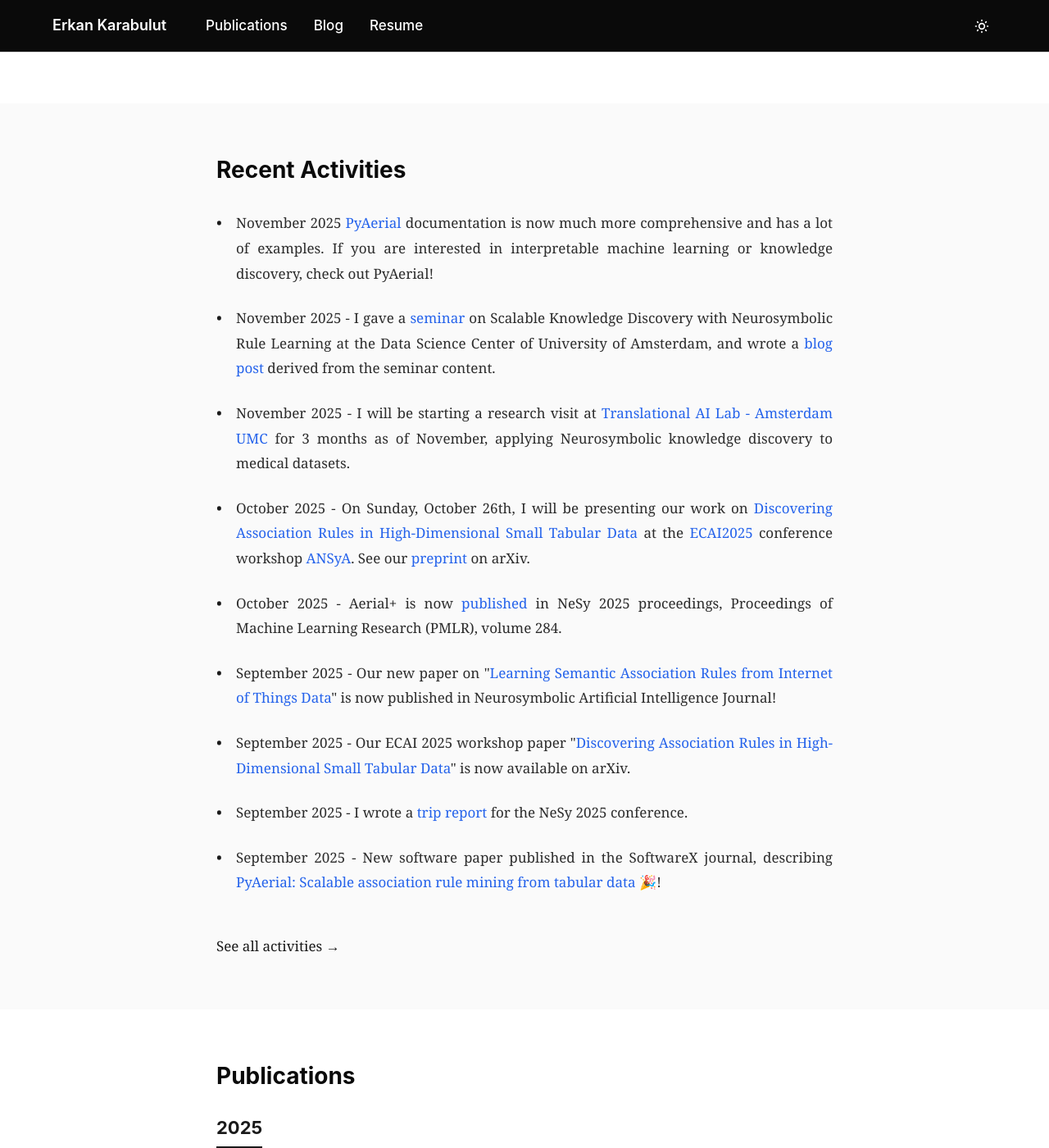
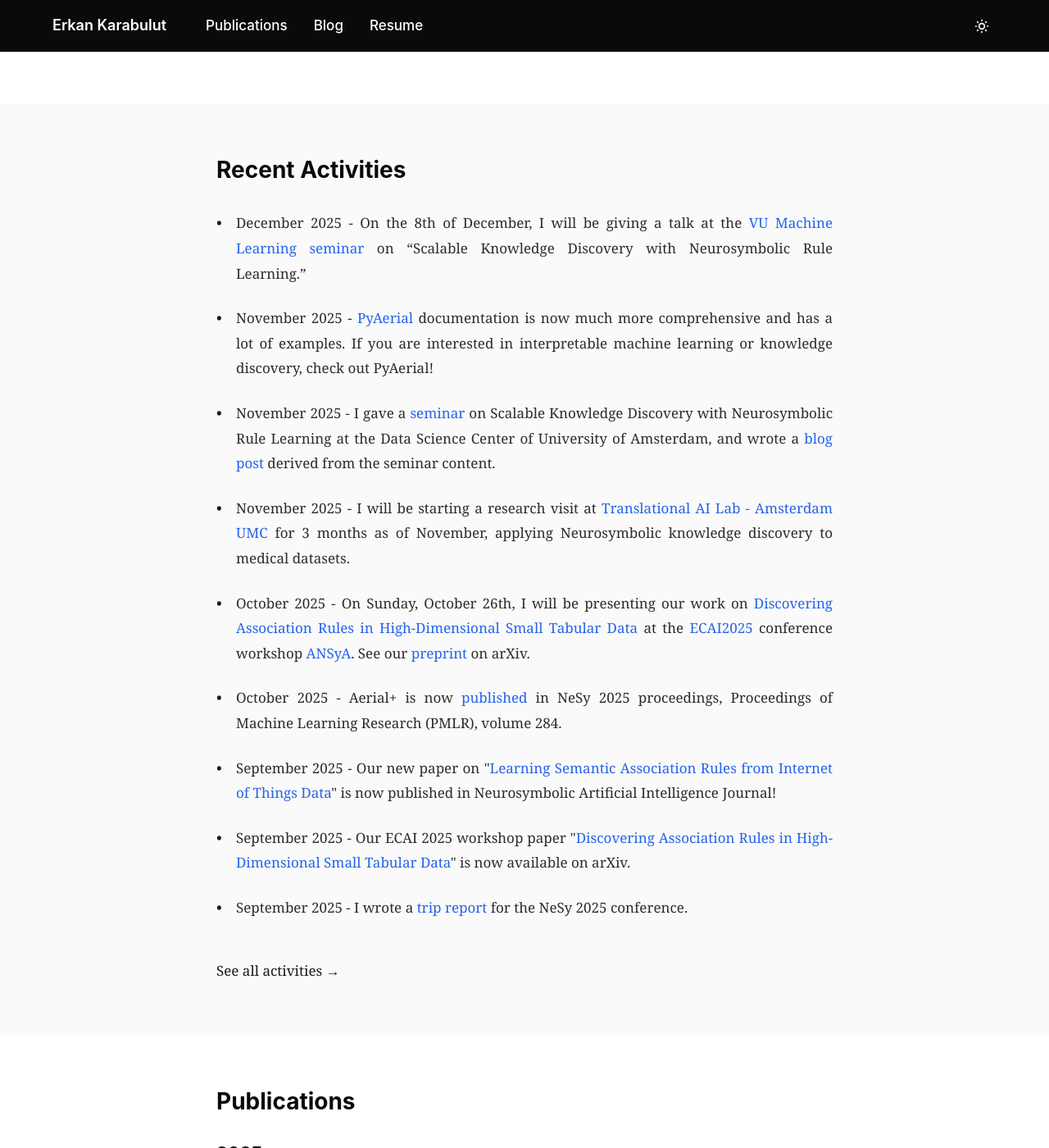
Before and after one commit to erkankarabulut/erkankarabulut.github.io, a Jekyll site: the page built from index.html, in a window 1280 px wide and 1400 px high, scrolled down 719 px. Shown: the whole window at 82% size. Built offline with Jekyll 4.4.1, drawn with Linux system fonts in a browser that asks for light colours.

Commit message:
update news

```diff
--- a/_data/news.yml
+++ b/_data/news.yml
@@ -1,4 +1,5 @@
-- 'November 2025 <a target="_blank" href="https://pyaerial.readthedocs.io/en/latest/index.html">PyAerial</a> documentation is now much more comprehensive and has a lot of examples. If you are interested in interpretable machine learning or knowledge discovery, check out PyAerial!'
+- 'December 2025 - On the 8th of December, I will be giving a talk at the <a target="_blank" href="https://sites.google.com/view/vumls/home">VU Machine Learning seminar</a> on “Scalable Knowledge Discovery with Neurosymbolic Rule Learning.”'
+- 'November 2025 - <a target="_blank" href="https://pyaerial.readthedocs.io/en/latest/index.html">PyAerial</a> documentation is now much more comprehensive and has a lot of examples. If you are interested in interpretable machine learning or knowledge discovery, check out PyAerial!'
 - 'November 2025 - I gave a <a href="https://dsc.uva.nl/content/events/2025/11/dsc-seminar-erkan-karabulut.html?origin=z21kMaCZR32hh0aCPjEnMA" target="_blank">seminar</a> on Scalable Knowledge Discovery with Neurosymbolic Rule Learning at the Data Science Center of University of Amsterdam, and wrote a <a href="https://erkankarabulut.github.io/blog/uva-dsc-seminar-scalable-knowledge-discovery/" target="_blank">blog post</a> derived from the seminar content. '
 - 'November 2025 - I will be starting a research visit at <a target="_blank" href="https://trailab.nl/">Translational AI Lab - Amsterdam UMC</a> for 3 months as of November, applying Neurosymbolic knowledge discovery to medical datasets.'
 - 'October 2025 - On Sunday, October 26th, I will be presenting our work on <a target="_blank" href="posters/Discovering Association Rules in High-Dimensional Small Tabular Data.pdf">Discovering Association Rules in High-Dimensional Small Tabular Data</a> at the <a target="_blank" href="https://ecai2025.org">ECAI2025</a> conference workshop <a target="_blank" href="https://ansya-workshop.github.io/2025/">ANSyA</a>. See our <a target="_blank" href="https://arxiv.org/pdf/2509.20113">preprint</a> on arXiv.'
```
Also changed, not shown: 1 other file.
